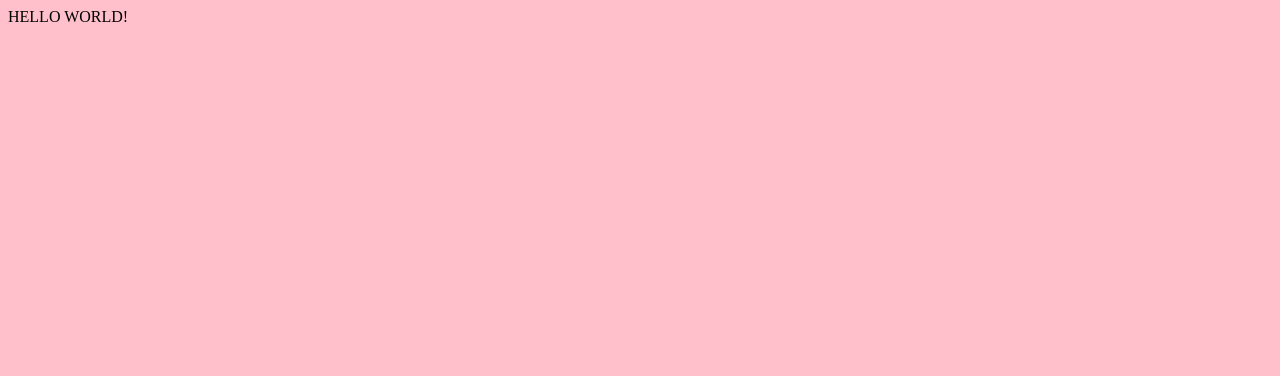
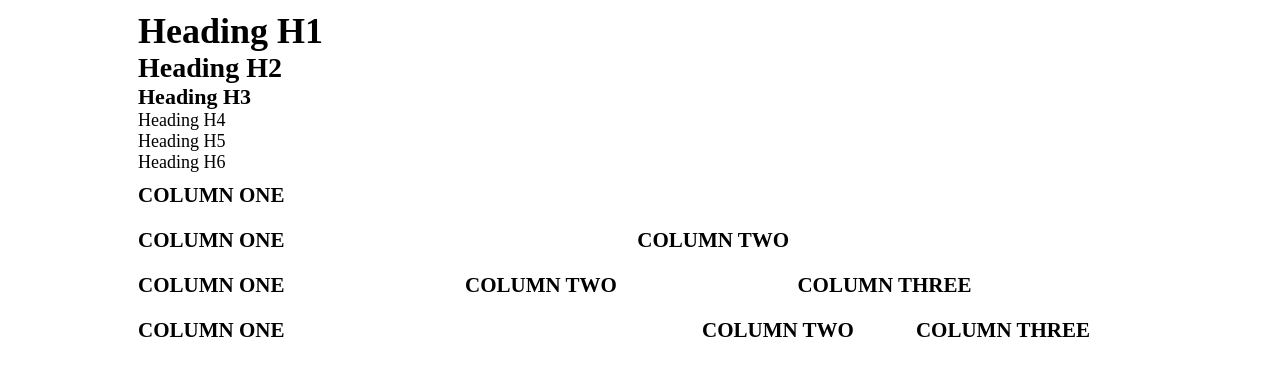
Before and after one commit to AndrewByles/byles-styles, a website: page public/index.html in a window 1280 px wide. Drawn offline with nearby package versions, Linux system fonts and the light colour scheme; files that its build step writes are made by us from their sources.

Commit message:
Start SCSS reset, layout and typography.

```diff
--- a/package.json
+++ b/package.json
@@ -8,7 +8,8 @@
     "scss:build": "node-sass scss -o dist --output-style compressed",
     "js:watch": "babel ./js --out-file public/byles-styles.js -w --source-maps",
     "js:build": "babel ./js --out-file dist/byles-styles.js",
-    "start": "concurrently --kill-others \"node server.js --watch public\" \"npm run scss:watch\" \"npm run js:watch\""
+    "start": "concurrently --kill-others \"node server.js --watch public\" \"npm run scss:watch\" \"npm run js:watch\"",
+    "build": "npm run scss:build && npm run js:build"
   },
   "repository": {
     "type": "git",
--- a/public/index.html
+++ b/public/index.html
@@ -1,11 +1,55 @@
 <!DOCTYPE html>
 <html>
 <head>
-  <title>Byles Styles</title>
-  <link rel="stylesheet" type="text/css" href="byles-styles.css">
+    <title>Byles Styles</title>
+    <link rel="stylesheet" type="text/css" href="byles-styles.css">
 </head>
-<body>
-  HELLO WORLD!
+<body id="byles-styles">
+  <main class="layout-container">
+    <section>
+        <h1 class="h1">Heading H1</h1>
+        <h2 class="h2">Heading H2</h2>
+        <h3 class="h3">Heading H3</h3>
+        <h4 class="h4">Heading H4</h4>
+        <h5 class="h5">Heading H5</h5>
+        <h6 class="h6">Heading H6</h6>
+    </section>
+    <section class="columns">
+        <div>
+        <h2>COLUMN ONE</h2>
+      </div>
+    </section>
+    <section class="columns">
+        <div>
+            <h2>COLUMN ONE</h2>
+        </div>
+        <div>
+            <h2>COLUMN TWO</h2>
+        </div>
+    </section>
+    <section class="columns">
+        <div>
+            <h2>COLUMN ONE</h2>
+        </div>
+        <div>
+            <h2>COLUMN TWO</h2>
+        </div>
+        <div>
+            <h2>COLUMN THREE</h2>
+        </div>
+    </section>
+    <section class="columns">
+        <div class="col-50">
+            <h2>COLUMN ONE</h2>
+        </div>
+        <div>
+            <h2>COLUMN TWO</h2>
+        </div>
+        <div>
+            <h2>COLUMN THREE</h2>
+        </div>
+    </section>
+  </main>
   <script type="text/javascript" src="byles-styles.js"></script>
 </body>
 </html>
--- a/scss/_main.scss
+++ b/scss/_main.scss
@@ -1 +1,6 @@
-body  { background-color: pink; }
+// LAYOUT
+@import "layout/break-points";
+@import "layout/layout";
+
+// TYPOGRAPHY
+@import "typography/fonts";
--- /dev/null
+++ b/scss/base/_base.scss
@@ -0,0 +1,20 @@
+html {
+    box-sizing: border-box;
+}
+
+*, *:before, *:after {
+    box-sizing: inherit;
+}
+
+body{
+    font-family: 'Heebo', sans-serif;
+    font-size: 14px;
+    font-weight: 400;
+    padding: 0;
+    margin: 0;
+}
+
+h1,h2,h3,h4,h5,h6 {
+  font-family: 'Merriweather', serif;
+  margin: 0;
+}
--- a/scss/byles-styles.scss
+++ b/scss/byles-styles.scss
@@ -1 +1,5 @@
-@import "main";
+@import "base/base";
+
+#byles-styles {
+  @import "main";
+}
--- /dev/null
+++ b/scss/layout/_break-points.scss
@@ -0,0 +1,4 @@
+$one-col-layout-max: 376px;
+$two-col-layout-min: 376px;
+$two-col-layout-max: 768px;
+$three-col-layout-min: 769px;
--- /dev/null
+++ b/scss/layout/_layout.scss
@@ -0,0 +1,27 @@
+.layout-container {
+    margin: 0 auto;
+    max-width: 1024px;
+    padding: 10px;
+}
+.columns {
+    display: flex;
+    flex-wrap: wrap;
+
+    & > * {
+        flex: 1 1 auto;
+        width: 100%;
+        padding: 10px;
+
+        &:first-child,
+        &:last-child { padding: 10px 0; }
+    }
+
+    @media (min-width: $two-col-layout-min) {
+        & > * { width: auto; }
+        & > .col-25 { width: 25%; }
+        & > .col-33 { width: 33.333%; }
+        & > .col-50 { width: 50%; }
+        & > .col-66 { width: 66.666%; }
+        & > .col-100 { width: 100%; }
+    }
+}
--- /dev/null
+++ b/scss/typography/_fonts.scss
@@ -0,0 +1,22 @@
+@import url('https://fonts.googleapis.com/css?family=Heebo:300,400,500|Merriweather:400,400i,700,700i');
+
+.h1,.h2,.h3,.h4,.h5,.h6 {
+    font-weight: 700;
+}
+
+.h1 {
+    font-size: 36px;
+}
+
+.h2 {
+    font-size: 28px;
+}
+
+.h3 {
+    font-size: 22px;
+}
+
+.h4,.h5,.h6 {
+    font-size: 18px;
+    font-weight: 400;
+}
```
